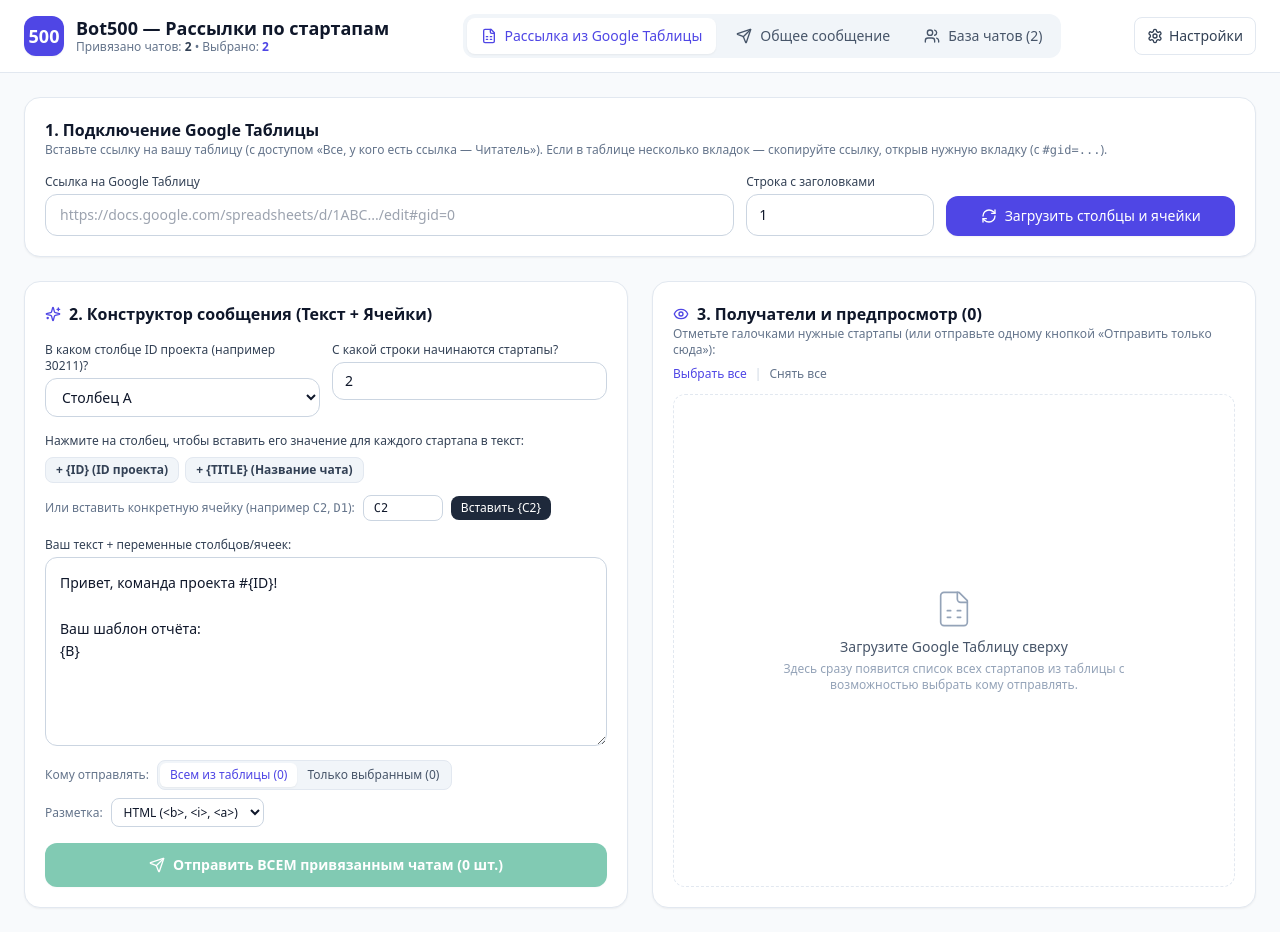
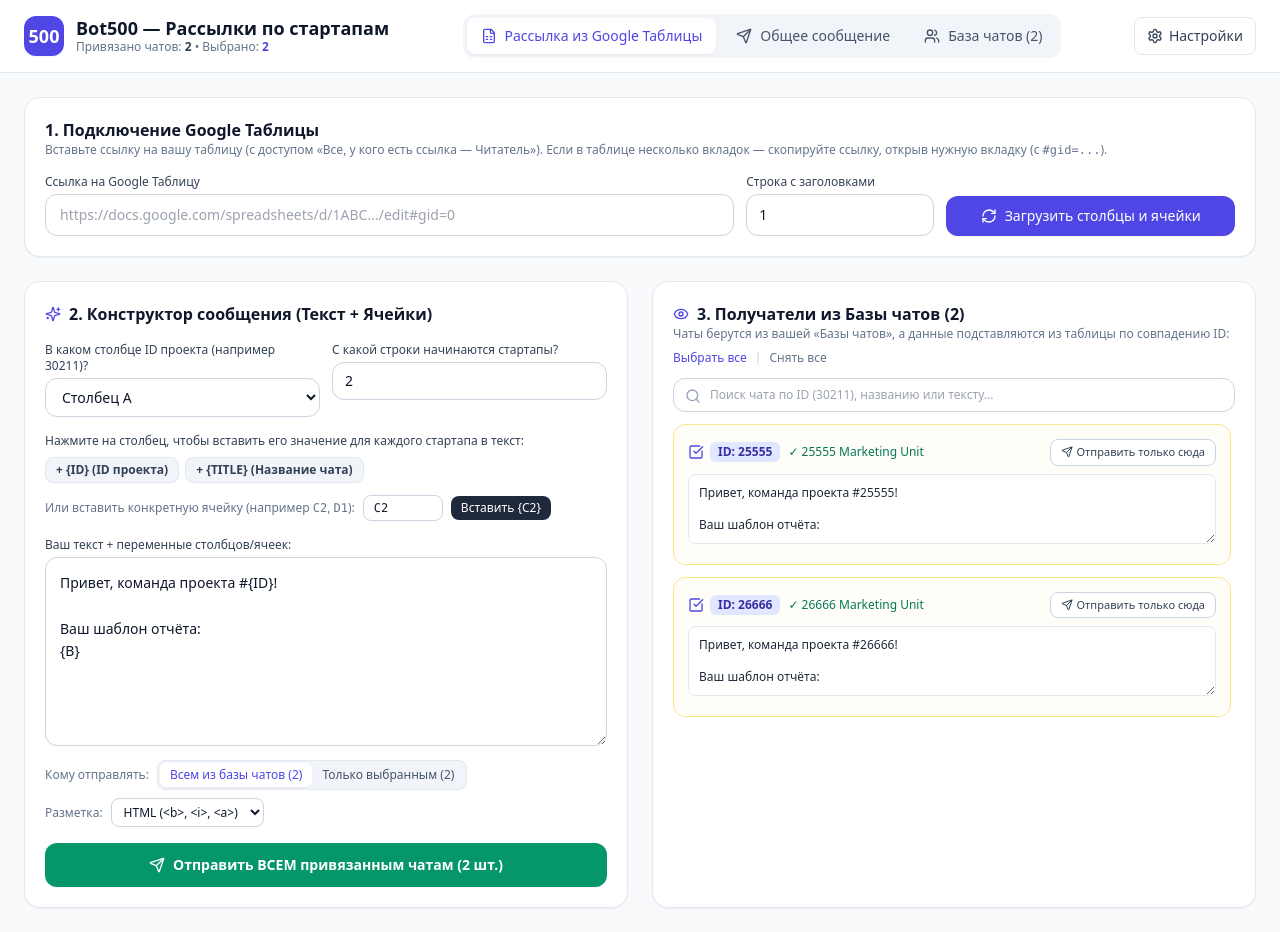
Before and after one commit to ModemSD/ddmarketing500, a Next.js app: page / in a window 1280 px wide. Built offline with nearby package versions, Linux system fonts and the light colour scheme.

Commit message:
feat: build sheet recipients list directly from linked chats database

```diff
--- a/src/app/page.tsx
+++ b/src/app/page.tsx
@@ -108,6 +108,7 @@ export default function AdminDashboard() {
   const [sheetRecipientMode, setSheetRecipientMode] = useState<"all" | "selected">("all");
   const [sheetSelectedIds, setSheetSelectedIds] = useState<Set<string>>(new Set());
   const [sheetPreviewSearch, setSheetPreviewSearch] = useState<string>("");
+  const [showUnlinkedSheetRows, setShowUnlinkedSheetRows] = useState<boolean>(false);
   const [customOverrides, setCustomOverrides] = useState<Record<string, string>>({});
   const templateTextareaRef = useRef<HTMLTextAreaElement | null>(null);
 
@@ -256,17 +257,8 @@ export default function AdminDashboard() {
         }
       }
 
-      // По умолчанию отмечаем все найденные в таблице стартапы
-      const idColIdx = columnLetterToIndex(detectedIdLetter);
-      const startIdx = Math.max(0, dataStartRowNumber - 1);
-      const allIdsInSheet = new Set<string>();
-      for (let r = startIdx; r < grid.length; r++) {
-        const rawIdCell = (grid[r]?.[idColIdx] || "").trim();
-        const idMatch = rawIdCell.match(/^(\d+)/);
-        const pid = idMatch ? idMatch[1] : rawIdCell;
-        if (pid) allIdsInSheet.add(pid);
-      }
-      setSheetSelectedIds(allIdsInSheet);
+      // По умолчанию отмечаем все чаты из Базы чатов
+      setSheetSelectedIds(new Set(Object.keys(chats)));
 
       setStatusMessage({
         type: "success",
@@ -328,46 +320,97 @@ export default function AdminDashboard() {
     });
   }
 
-  // Все строки стартапов из таблицы
+  // Строим список получателей на основе БАЗЫ ЧАТОВ + сопоставляем строки из Google Таблицы по ID проекта
   const allSheetItems = useMemo(() => {
-    if (!rawGrid.length) return [];
     const idColIdx = columnLetterToIndex(idColumnLetter);
     const startIdx = Math.max(0, dataStartRowNumber - 1);
 
+    // Карта строк из Google Таблицы по ID проекта (только цифровые ID)
+    const sheetRowsByProjectId = new Map<
+      string,
+      { rowNumber: number; rowValues: string[] }
+    >();
+
+    for (let r = startIdx; r < rawGrid.length; r++) {
+      const row = rawGrid[r];
+      if (!row || row.every((c) => !c.trim())) continue;
+
+      const rawIdCell = (row[idColIdx] || "").trim();
+      const idMatch = rawIdCell.match(/^(\d+)/);
+      if (!idMatch) continue; // Пропускаем строки-заголовки вроде "ID"
+      const projectId = idMatch[1];
+
+      if (!sheetRowsByProjectId.has(projectId)) {
+        sheetRowsByProjectId.set(projectId, { rowNumber: r + 1, rowValues: row });
+      }
+    }
+
     const items: Array<{
-      rowNumber: number;
+      rowNumber?: number;
       projectId: string;
       chat?: StartupChat;
+      hasSheetRow: boolean;
       text: string;
       rowValues: string[];
     }> = [];
 
-    for (let r = startIdx; r < rawGrid.length; r++) {
-      const row = rawGrid[r];
-      if (!row || row.every((c) => !c.trim())) continue;
-
-      const rawIdCell = (row[idColIdx] || "").trim();
-      const idMatch = rawIdCell.match(/^(\d+)/);
-      const projectId = idMatch ? idMatch[1] : rawIdCell;
-      if (!projectId) continue;
-
-      const chat = chats[projectId];
+    // 1. Сначала идут все чаты из нашей Базы чатов
+    const sortedChats = Object.values(chats).sort((a, b) =>
+      a.projectId.localeCompare(b.projectId)
+    );
+
+    for (const chat of sortedChats) {
+      const sheetMatch = sheetRowsByProjectId.get(chat.projectId);
+      const rowValues = sheetMatch?.rowValues || [];
       const generatedText =
-        customOverrides[projectId] !== undefined
-          ? customOverrides[projectId]
-          : renderTemplateForRow(row, projectId, chat?.title || `${projectId} Marketing Unit`);
+        customOverrides[chat.projectId] !== undefined
+          ? customOverrides[chat.projectId]
+          : renderTemplateForRow(rowValues, chat.projectId, chat.title);
 
       items.push({
-        rowNumber: r + 1,
-        projectId,
+        rowNumber: sheetMatch?.rowNumber,
+        projectId: chat.projectId,
         chat,
+        hasSheetRow: Boolean(sheetMatch),
         text: generatedText,
-        rowValues: row,
+        rowValues,
       });
     }
 
+    // 2. Опционально: если включен показ непривязанных строк из таблицы
+    if (showUnlinkedSheetRows) {
+      for (const [projectId, sheetMatch] of sheetRowsByProjectId.entries()) {
+        if (chats[projectId]) continue;
+        const generatedText =
+          customOverrides[projectId] !== undefined
+            ? customOverrides[projectId]
+            : renderTemplateForRow(
+                sheetMatch.rowValues,
+                projectId,
+                `${projectId} Marketing Unit`
+              );
+
+        items.push({
+          rowNumber: sheetMatch.rowNumber,
+          projectId,
+          chat: undefined,
+          hasSheetRow: true,
+          text: generatedText,
+          rowValues: sheetMatch.rowValues,
+        });
+      }
+    }
+
     return items;
-  }, [rawGrid, idColumnLetter, dataStartRowNumber, sheetTemplate, chats, customOverrides]);
+  }, [
+    rawGrid,
+    idColumnLetter,
+    dataStartRowNumber,
+    sheetTemplate,
+    chats,
+    customOverrides,
+    showUnlinkedSheetRows,
+  ]);
 
   useEffect(() => {
     if (allSheetItems.length > 0 && sheetSelectedIds.size === 0) {
@@ -1114,7 +1157,7 @@ export default function AdminDashboard() {
                               : "text-slate-600 hover:text-slate-900"
                           }`}
                         >
-                          Всем из таблицы ({allSheetItems.length})
+                          Всем из базы чатов ({Object.keys(chats).length})
                         </button>
                         <button
                           type="button"
@@ -1167,10 +1210,10 @@ export default function AdminDashboard() {
                   <div>
                     <h2 className="text-base font-bold text-slate-900 flex items-center gap-2">
                       <Eye className="w-4 h-4 text-indigo-600" />
-                      3. Получатели и предпросмотр ({filteredSheetPreviewItems.length})
+                      3. Получатели из Базы чатов ({filteredSheetPreviewItems.length})
                     </h2>
                     <p className="text-xs text-slate-500">
-                      Отметьте галочками нужные стартапы (или отправьте одному кнопкой «Отправить только сюда»):
+                      Чаты берутся из вашей «Базы чатов», а данные подставляются из таблицы по совпадению ID:
                     </p>
                   </div>
                   <div className="flex items-center gap-2 text-xs">
@@ -1204,27 +1247,38 @@ export default function AdminDashboard() {
                   </div>
                 </div>
 
-                {allSheetItems.length > 0 && (
-                  <div className="relative mb-3">
+                <div className="flex flex-wrap items-center justify-between gap-2 mb-3">
+                  <div className="relative flex-1 min-w-[200px]">
                     <Search className="w-4 h-4 text-slate-400 absolute left-3 top-2.5" />
                     <input
                       type="text"
                       value={sheetPreviewSearch}
                       onChange={(e) => setSheetPreviewSearch(e.target.value)}
-                      placeholder="Поиск стартапа по ID (30211), названию или тексту..."
+                      placeholder="Поиск чата по ID (30211), названию или тексту..."
                       className="w-full pl-9 pr-3 py-2 text-xs rounded-xl border border-slate-300"
                     />
                   </div>
-                )}
+                  {rawGrid.length > 0 && (
+                    <label className="flex items-center gap-1.5 text-[11px] text-slate-600 cursor-pointer shrink-0">
+                      <input
+                        type="checkbox"
+                        checked={showUnlinkedSheetRows}
+                        onChange={(e) => setShowUnlinkedSheetRows(e.target.checked)}
+                        className="rounded border-slate-300 text-indigo-600"
+                      />
+                      Показать непривязанные из таблицы
+                    </label>
+                  )}
+                </div>
 
                 {allSheetItems.length === 0 ? (
                   <div className="flex-1 flex flex-col items-center justify-center text-center p-8 border border-dashed border-slate-200 rounded-xl text-slate-400">
-                    <FileSpreadsheet className="w-10 h-10 mb-2 stroke-1" />
+                    <Users className="w-10 h-10 mb-2 stroke-1" />
                     <p className="text-sm font-medium text-slate-600">
-                      Загрузите Google Таблицу сверху
+                      В «Базе чатов» пока нет чатов
                     </p>
                     <p className="text-xs mt-1 max-w-sm">
-                      Здесь сразу появится список всех стартапов из таблицы с возможностью выбрать кому отправлять.
+                      Добавьте чаты во вкладке «База чатов» (или включите галочку «Показать непривязанные из таблицы» выше).
                     </p>
                   </div>
                 ) : (
@@ -1236,11 +1290,11 @@ export default function AdminDashboard() {
 
                       return (
                         <div
-                          key={`${item.rowNumber}-${item.projectId}`}
+                          key={`${item.rowNumber || "chat"}-${item.projectId}`}
                           className={`p-3.5 rounded-xl border transition ${
                             !isChecked
                               ? "border-slate-200 bg-slate-100/50 opacity-60"
-                              : isLinked
+                              : isLinked && item.hasSheetRow
                               ? "border-indigo-200/80 bg-indigo-50/20"
                               : "border-amber-200 bg-amber-50/40"
                           }`}
@@ -1262,19 +1316,26 @@ export default function AdminDashboard() {
                                 </span>
                               </button>
 
-                              <span className="text-xs text-slate-500">
-                                Строка #{item.rowNumber}
-                              </span>
-
                               {item.chat ? (
                                 <span className="text-xs font-medium text-emerald-700">
                                   ✓ {item.chat.title}
                                 </span>
                               ) : (
                                 <span className="text-xs font-medium text-amber-700">
-                                  ⚠ Чат не привязан
+                                  ⚠ Чат не в базе
                                 </span>
                               )}
+
+                              {rawGrid.length > 0 &&
+                                (item.hasSheetRow ? (
+                                  <span className="text-[11px] px-1.5 py-0.5 rounded bg-emerald-100 text-emerald-800 font-medium">
+                                    Строка #{item.rowNumber} в таблице
+                                  </span>
+                                ) : (
+                                  <span className="text-[11px] px-1.5 py-0.5 rounded bg-amber-100 text-amber-800 font-medium">
+                                    Нет ID {item.projectId} в таблице
+                                  </span>
+                                ))}
                             </div>
 
                             {item.chat && (
```
